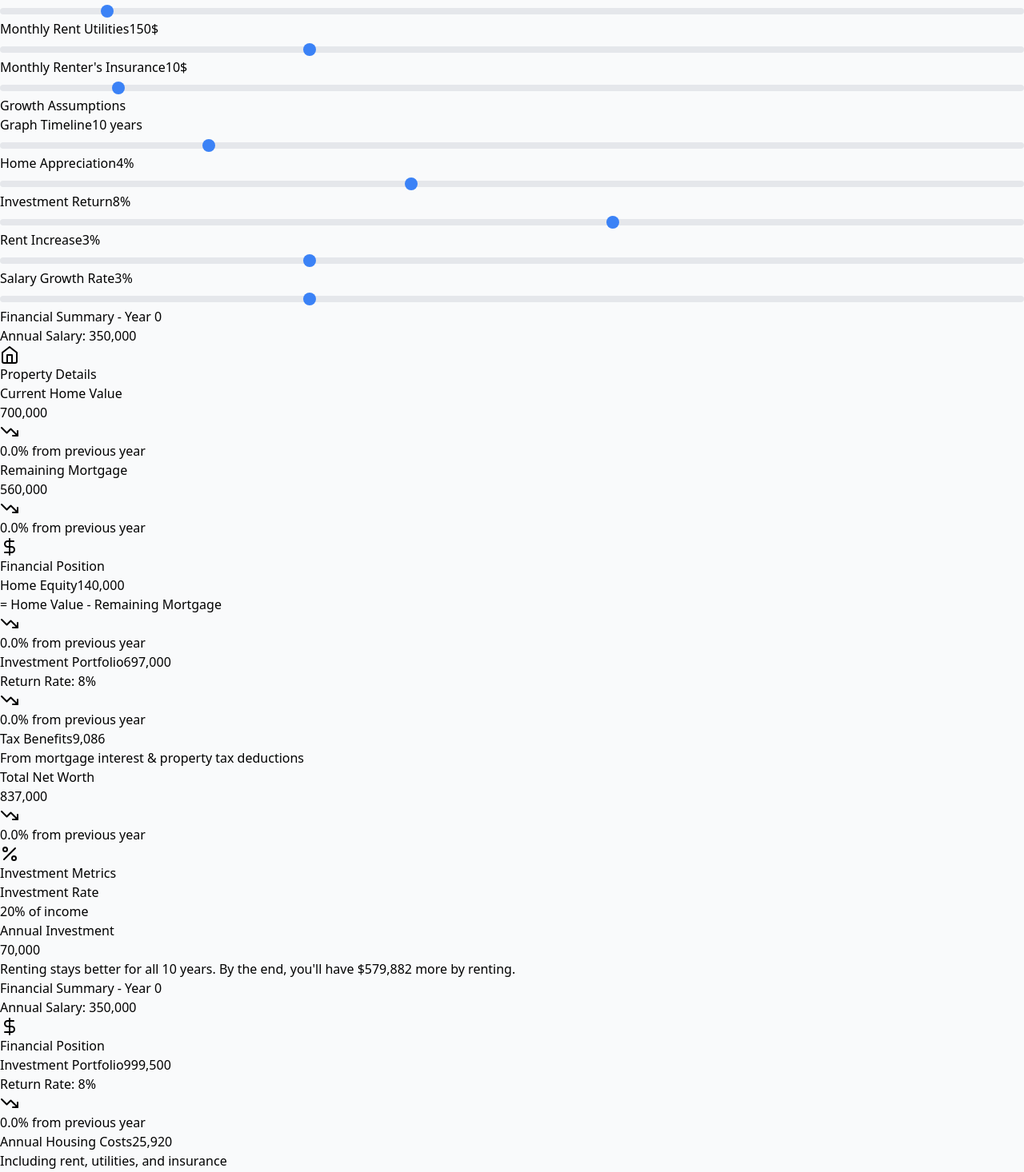
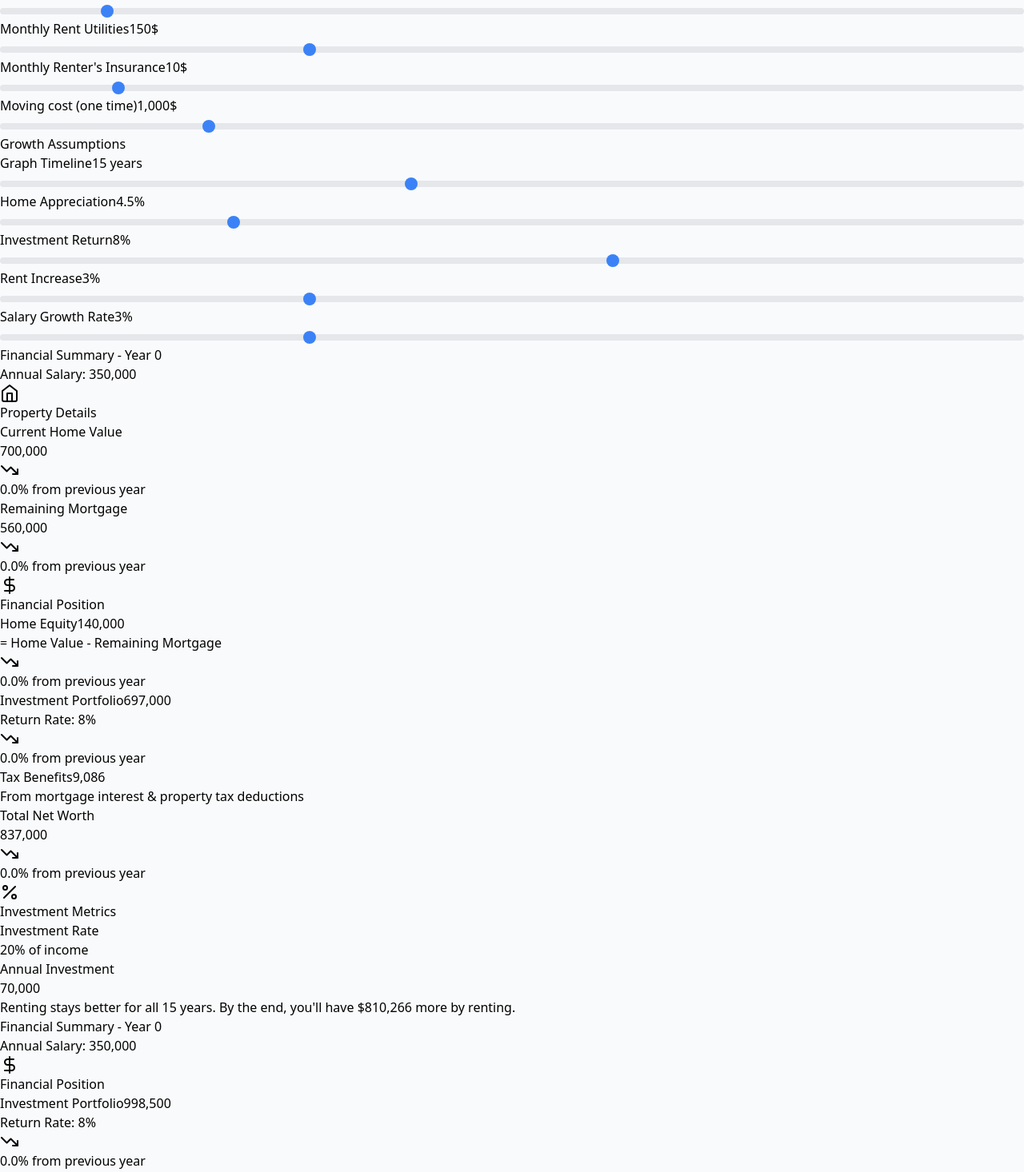
Before and after one commit to MaksimDan/housing-calculator, a React (Vite) app: page / in a window 1280 px wide. Shown: the part 1104-2570 px from the top of the page at 80% size. Built offline with nearby package versions, Linux system fonts and the light colour scheme.

Commit message:
add moving cost renting and update defaults

```diff
--- a/src/HousingCalculator.tsx
+++ b/src/HousingCalculator.tsx
@@ -201,10 +201,11 @@ const HousingCalculator = () => {
   const [propertyTaxRate, setPropertyTaxRate] = useState(1.2); // annual rate
   const [monthlyRent, setMonthlyRent] = useState(2000);
   const [closingCostPercent, setClosingCostPercent] = useState(3);
-  const [movingCost, setMovingCost] = useState(2000);
+  const [movingCostBuying, setMovingCostBuying] = useState(2000);
+  const [movingCostRenting, setMovingCostRenting] = useState(1000);
   const [rentDeposit, setRentDeposit] = useState(500); // Security deposit for renting apartment
   const [annualMaintainanceRate, setAnnualMaintainanceRate] = useState(1);
-  const [monthyQualityOfLife, setMonthyQualityOfLife] = useState(0);
+  const [monthyQualityOfLife, setMonthyQualityOfLife] = useState(500);
   const [mortgageYears, setMortgageYears] = useState(30);
 
   // Monthly costs
@@ -214,13 +215,13 @@ const HousingCalculator = () => {
   const [monthlyRentalIncome, setMonthlyRentalIncome] = useState(0);
 
   // Growth rates (all percentages)
-  const [homeAppreciation, setHomeAppreciation] = useState(4);
+  const [homeAppreciation, setHomeAppreciation] = useState(4.5);
   const [investmentReturn, setInvestmentReturn] = useState(8);
   const [rentIncrease, setRentIncrease] = useState(3);
   const [salaryGrowthRate, setSalaryGrowthRate] = useState(3);
 
   // UI state
-  const [xAxisYears, setXAxisYears] = useState(10);
+  const [xAxisYears, setXAxisYears] = useState(15);
   const [activePoint, setActivePoint] = useState(null);
 
   // === FIXED RATES (annual) ===
@@ -271,11 +272,11 @@ const HousingCalculator = () => {
     const downPaymentAmount = homePrice * (downPaymentPercent / 100);
     const closingCostsAmount = homePrice * (closingCostPercent / 100);
     const totalUpfrontCosts =
-      downPaymentAmount + closingCostsAmount + movingCost;
+      downPaymentAmount + closingCostsAmount + movingCostBuying;
 
     // === STARTING FINANCIAL POSITIONS ===
     let buyingNetWorth = initialInvestment - totalUpfrontCosts;
-    let rentingNetWorth = initialInvestment - rentDeposit;
+    let rentingNetWorth = initialInvestment - rentDeposit - movingCostRenting;
 
     // === TRACK VALUES THAT CHANGE YEARLY ===
     let currentHomeValue = homePrice;
@@ -428,12 +429,13 @@ const HousingCalculator = () => {
     investmentRate,
     standardDeduction,
     monthlyRentalIncome,
-    movingCost,
+    movingCostBuying,
     rentDeposit,
     PMIRate,
     annualMaintainanceRate,
     monthyQualityOfLife,
-    mortgageYears
+    mortgageYears,
+    movingCostRenting
   ]);
 
   const Input = ({ label, value, onChange, min, max, step, suffix = "" }) => (
@@ -627,8 +629,8 @@ const HousingCalculator = () => {
             {/* Moving cost */}
             <Input
               label="Moving cost (one time)"
-              value={movingCost}
-              onChange={setMovingCost}
+              value={movingCostBuying}
+              onChange={setMovingCostBuying}
               min={0}
               max={10000}
               step={100}
@@ -703,6 +705,15 @@ const HousingCalculator = () => {
               step={1}
               suffix="$"
             />
+            <Input
+              label="Moving cost (one time)"
+              value={movingCostRenting}
+              onChange={setMovingCostRenting}
+              min={0}
+              max={5000}
+              step={100}
+              suffix="$"
+            />
           </div>
 
           {/* Growth Assumptions Card */}
@@ -726,8 +737,8 @@ const HousingCalculator = () => {
               value={homeAppreciation}
               onChange={setHomeAppreciation}
               min={0}
-              max={10}
-              step={0.5}
+              max={20}
+              step={0.1}
               suffix="%"
             />
             <Input
```
